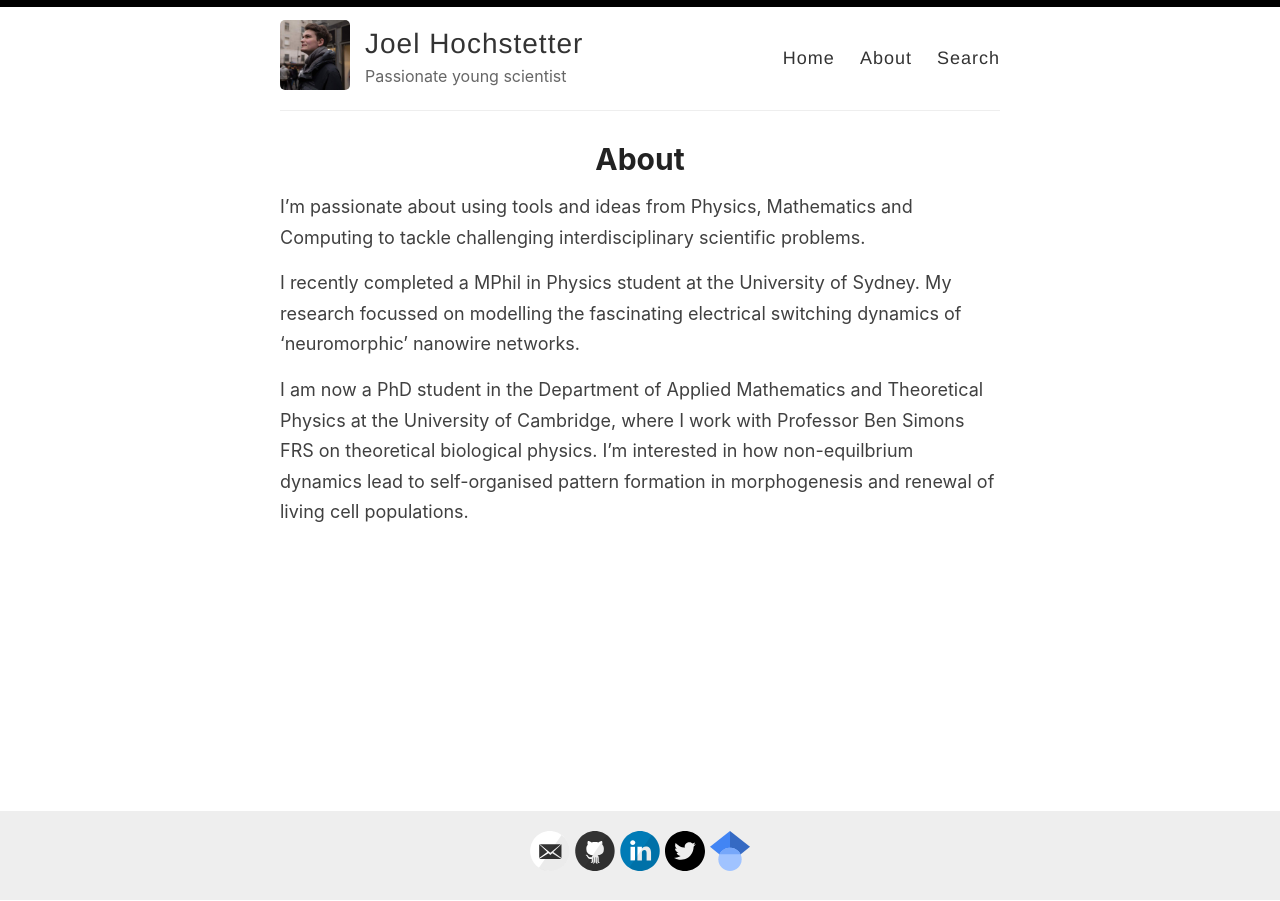
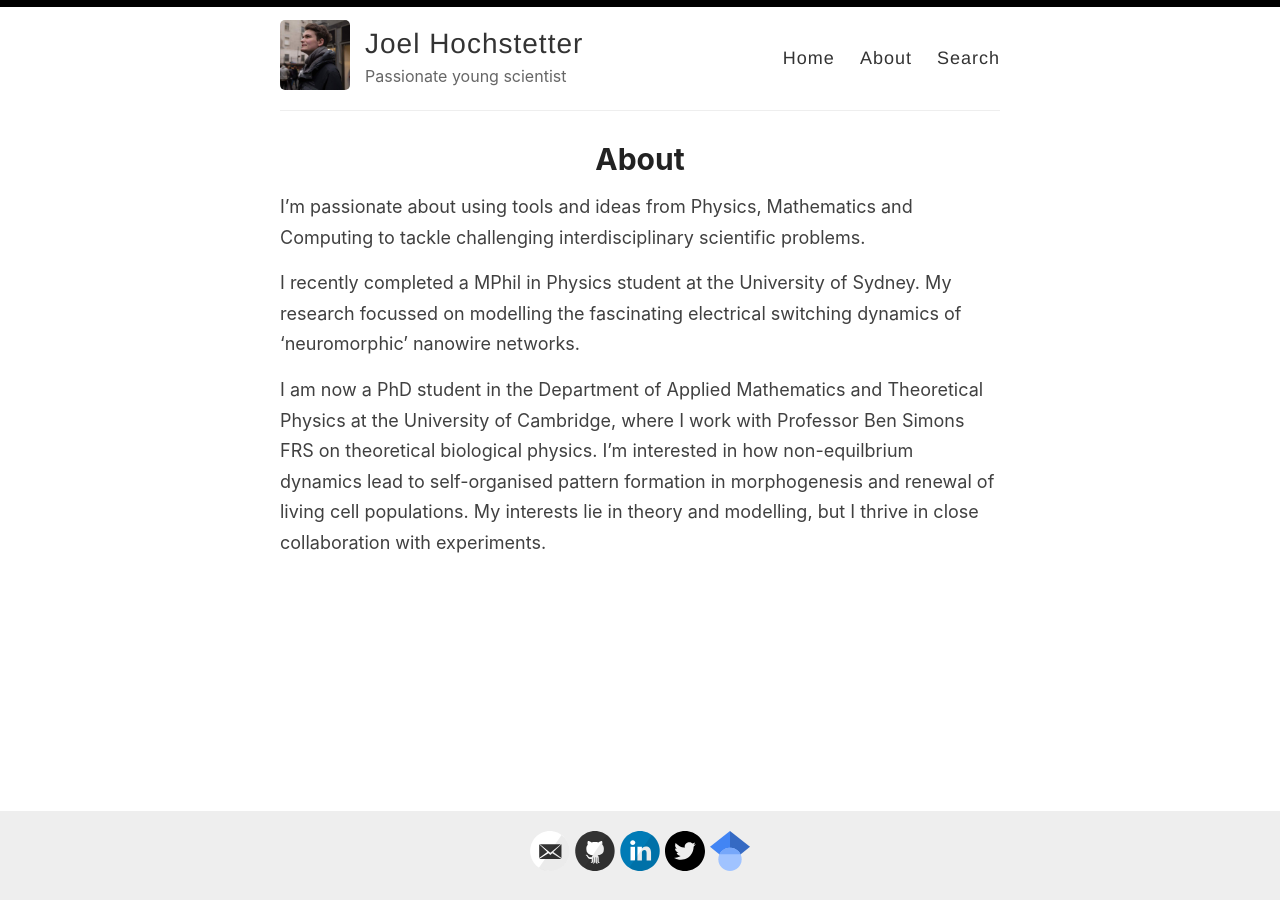
Before and after one commit to joelhochstetter/joelhochstetter.github.io, a Jekyll site: the page built from _pages/about.md, in a window 1280 px wide. Built offline with Jekyll 4.4.1, drawn with Linux system fonts in a browser that asks for light colours.

Commit message:
Update about.md

```diff
--- a/_pages/about.md
+++ b/_pages/about.md
@@ -8,4 +8,4 @@ I'm passionate about using tools and ideas from Physics, Mathematics and Computi
 
 I recently completed a MPhil in Physics student at the University of Sydney. My research focussed on modelling the fascinating electrical switching dynamics of 'neuromorphic' nanowire networks.
 
-I am now a PhD student in the Department of Applied Mathematics and Theoretical Physics at the University of Cambridge, where I work with Professor Ben Simons FRS on theoretical biological physics. I'm interested in how non-equilbrium dynamics lead to self-organised pattern formation in morphogenesis and renewal of living cell populations.
+I am now a PhD student in the Department of Applied Mathematics and Theoretical Physics at the University of Cambridge, where I work with Professor Ben Simons FRS on theoretical biological physics. I'm interested in how non-equilbrium dynamics lead to self-organised pattern formation in morphogenesis and renewal of living cell populations. My interests lie in theory and modelling, but I thrive in close collaboration with experiments.
```
